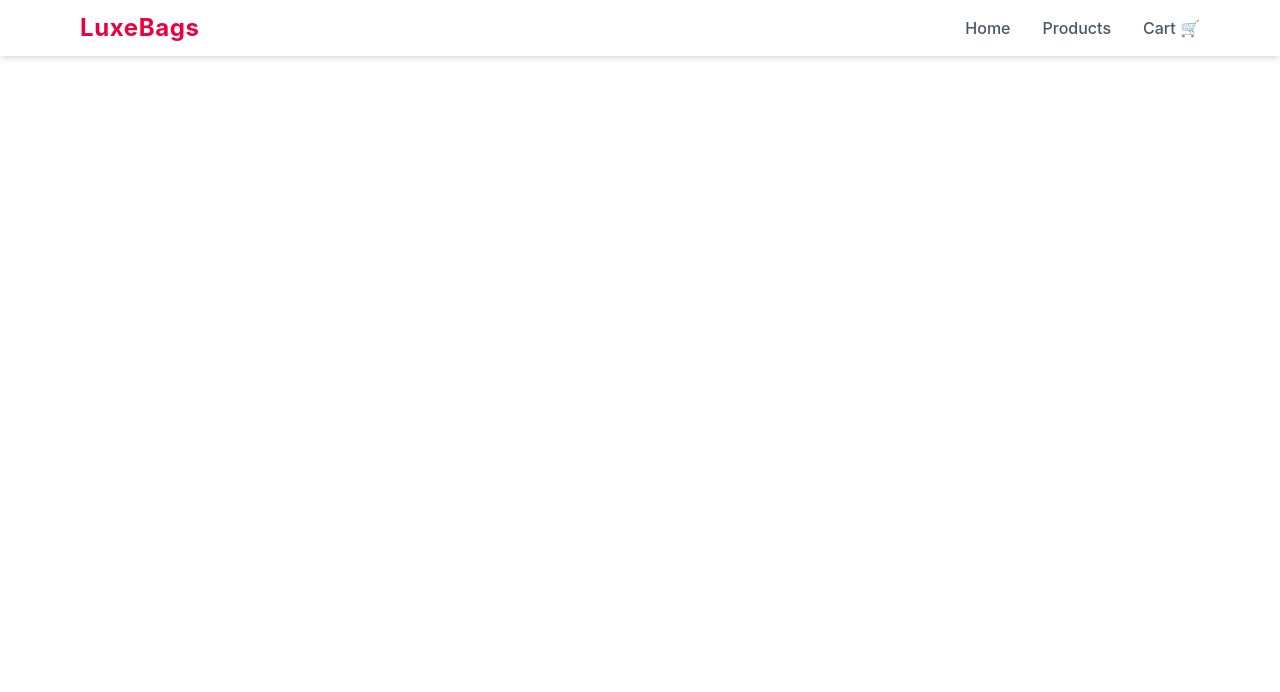
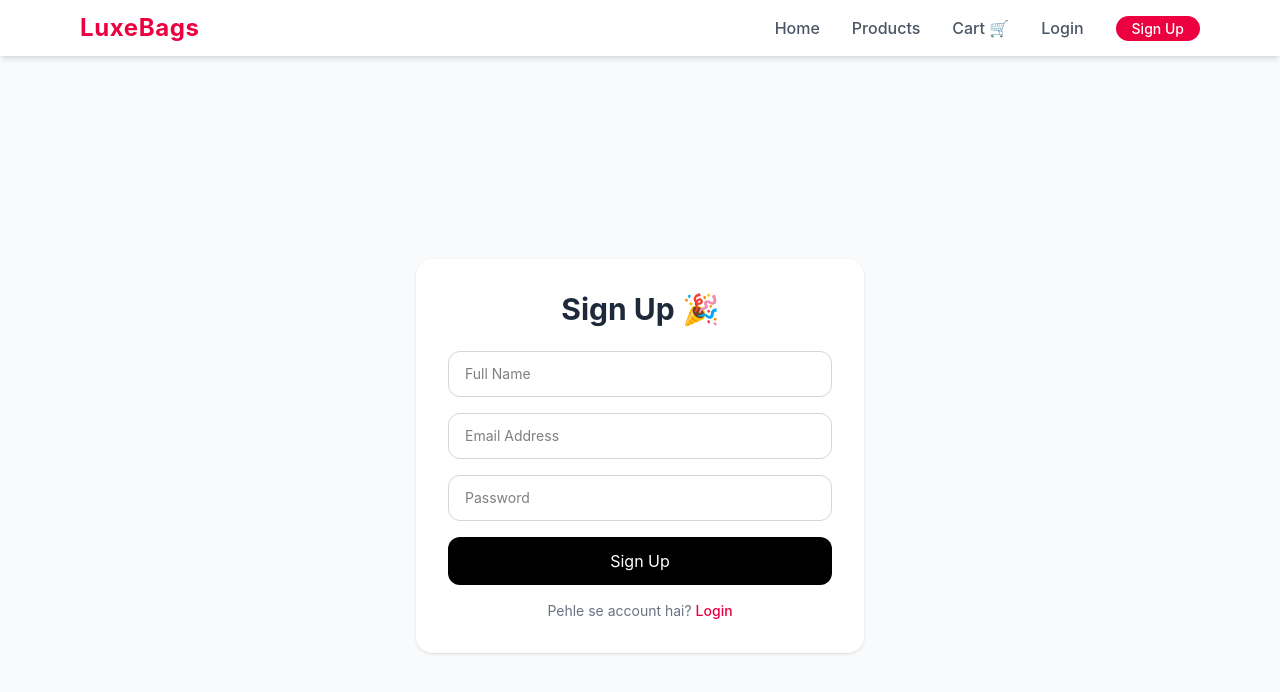
Before and after one commit to ambreeshsingh/luxebags-frontened, a React (Vite) app: page /signup in a window 1280 px wide. Shown: the top 692 px of the page. Built offline with nearby package versions, Linux system fonts and the light colour scheme.

Commit message:
login signup added

```diff
--- a/src/App.jsx
+++ b/src/App.jsx
@@ -5,6 +5,8 @@ import Products from './pages/Products.jsx'
 import ProductDetail from './pages/ProductDetail.jsx'
 import Cart from './pages/Cart.jsx'
 import Checkout from './pages/Checkout.jsx'
+import Login from './pages/Login.jsx'
+import Signup from './pages/Signup.jsx'
 
 function App() {
   return (
@@ -17,6 +19,8 @@ function App() {
         <Route path="/product/:id" element={<ProductDetail />} />
         <Route path="/cart" element={<Cart />} />
         <Route path="/checkout" element={<Checkout />} />
+        <Route path="/login" element={<Login />} />
+        <Route path="/signup" element={<Signup />} />
       </Routes>
     </BrowserRouter>
   )
--- a/src/components/Navbar.jsx
+++ b/src/components/Navbar.jsx
@@ -1,43 +1,52 @@
+
+
 // import { Link } from 'react-router-dom'
 // import { useState } from 'react'
 // import { useCart } from '../context/CartContext'
 
 // const Navbar = () => {
-//   const [menuOpen, setMenuOpen] = useState(false)  // for mobile hamburger menu
+//   const [menuOpen, setMenuOpen] = useState(false)
+//   const { totalItems } = useCart()  // ← ADD
 
 //   return (
 //     <nav className="bg-white shadow-md sticky top-0 z-50">
-//       {/* Main container - centers content and adds padding */}
 //       <div className="max-w-6xl mx-auto px-4 py-3 flex items-center justify-between">
-
-//         {/* Logo / Brand name */}
 //         <Link to="/" className="text-2xl font-bold text-rose-600 tracking-wide">
 //           LuxeBags
 //         </Link>
 
-//         {/* Desktop Links - hidden on mobile */}
 //         <ul className="hidden md:flex gap-8 text-gray-600 font-medium">
 //           <li><Link to="/" className="hover:text-rose-600 transition">Home</Link></li>
 //           <li><Link to="/products" className="hover:text-rose-600 transition">Products</Link></li>
-//           <li><Link to="/cart" className="hover:text-rose-600 transition">Cart 🛒</Link></li>
+//           <li>
+//             <Link to="/cart" className="hover:text-rose-600 transition relative">
+//               Cart 🛒
+//               {totalItems > 0 && (
+//                 <span className="absolute -top-2 -right-4 bg-rose-600 text-white text-xs rounded-full w-5 h-5 flex items-center justify-center">
+//                   {totalItems}
+//                 </span>
+//               )}
+//             </Link>
+//           </li>
 //         </ul>
 
-//         {/* Mobile Hamburger Button - only shows on small screens */}
 //         <button
 //           className="md:hidden text-gray-600 text-2xl"
-//           onClick={() => setMenuOpen(!menuOpen)}  // toggles menu open/close
+//           onClick={() => setMenuOpen(!menuOpen)}
 //         >
 //           {menuOpen ? '✕' : '☰'}
 //         </button>
-
 //       </div>
 
-//       {/* Mobile Dropdown Menu - shows only when menuOpen is true */}
 //       {menuOpen && (
 //         <ul className="md:hidden bg-white px-4 pb-4 flex flex-col gap-3 text-gray-600 font-medium">
 //           <li><Link to="/" onClick={() => setMenuOpen(false)}>Home</Link></li>
 //           <li><Link to="/products" onClick={() => setMenuOpen(false)}>Products</Link></li>
-//           <li><Link to="/cart" onClick={() => setMenuOpen(false)}>Cart 🛒</Link></li>
+//           <li>
+//             <Link to="/cart" onClick={() => setMenuOpen(false)}>
+//               Cart 🛒 {totalItems > 0 && `(${totalItems})`}
+//             </Link>
+//           </li>
 //         </ul>
 //       )}
 //     </nav>
@@ -52,7 +61,17 @@ import { useCart } from '../context/CartContext'
 
 const Navbar = () => {
   const [menuOpen, setMenuOpen] = useState(false)
-  const { totalItems } = useCart()  // ← ADD
+  const { totalItems } = useCart()
+  const name = localStorage.getItem("name")
+  // agar login hai toh name milega
+
+  const handleLogout = () => {
+    localStorage.removeItem("token")
+    localStorage.removeItem("name")
+    // token aur name delete karo
+    window.location.href = "/"
+    // home pe redirect karo
+  }
 
   return (
     <nav className="bg-white shadow-md sticky top-0 z-50">
@@ -61,7 +80,8 @@ const Navbar = () => {
           LuxeBags
         </Link>
 
-        <ul className="hidden md:flex gap-8 text-gray-600 font-medium">
+        {/* Desktop Links */}
+        <ul className="hidden md:flex gap-8 text-gray-600 font-medium items-center">
           <li><Link to="/" className="hover:text-rose-600 transition">Home</Link></li>
           <li><Link to="/products" className="hover:text-rose-600 transition">Products</Link></li>
           <li>
@@ -74,6 +94,29 @@ const Navbar = () => {
               )}
             </Link>
           </li>
+          {name ? (
+            // agar login hai
+            <>
+              <li className="text-rose-600 font-semibold">Hi, {name}! 👋</li>
+              <li>
+                <button onClick={handleLogout}
+                  className="bg-rose-600 text-white px-4 py-1 rounded-full text-sm hover:bg-rose-700 transition">
+                  Logout
+                </button>
+              </li>
+            </>
+          ) : (
+            // agar login nahi hai
+            <>
+              <li><Link to="/login" className="hover:text-rose-600 transition">Login</Link></li>
+              <li>
+                <Link to="/signup"
+                  className="bg-rose-600 text-white px-4 py-1 rounded-full text-sm hover:bg-rose-700 transition">
+                  Sign Up
+                </Link>
+              </li>
+            </>
+          )}
         </ul>
 
         <button
@@ -84,6 +127,7 @@ const Navbar = () => {
         </button>
       </div>
 
+      {/* Mobile Menu */}
       {menuOpen && (
         <ul className="md:hidden bg-white px-4 pb-4 flex flex-col gap-3 text-gray-600 font-medium">
           <li><Link to="/" onClick={() => setMenuOpen(false)}>Home</Link></li>
@@ -93,6 +137,17 @@ const Navbar = () => {
               Cart 🛒 {totalItems > 0 && `(${totalItems})`}
             </Link>
           </li>
+          {name ? (
+            <>
+              <li className="text-rose-600 font-semibold">Hi, {name}! 👋</li>
+              <li><button onClick={handleLogout} className="text-red-500">Logout</button></li>
+            </>
+          ) : (
+            <>
+              <li><Link to="/login" onClick={() => setMenuOpen(false)}>Login</Link></li>
+              <li><Link to="/signup" onClick={() => setMenuOpen(false)}>Sign Up</Link></li>
+            </>
+          )}
         </ul>
       )}
     </nav>
--- /dev/null
+++ b/src/pages/Login.jsx
@@ -0,0 +1,78 @@
+import { useState } from "react";
+import { useNavigate, Link } from "react-router-dom";
+
+export default function Login() {
+  const navigate = useNavigate();
+  const [form, setForm] = useState({ email: "", password: "" });
+  const [error, setError] = useState("");
+  const [loading, setLoading] = useState(false);
+
+  const handleChange = (e) => {
+    setForm({ ...form, [e.target.name]: e.target.value });
+  };
+
+  const handleLogin = async () => {
+    setLoading(true);
+    try {
+      const res = await fetch("https://handbags-backend.onrender.com/api/auth/login", {
+        method: "POST",
+        headers: { "Content-Type": "application/json" },
+        body: JSON.stringify(form),
+      });
+
+      const data = await res.json();
+
+      if (res.ok) {
+        localStorage.setItem("token", data.token);
+        localStorage.setItem("name", data.name);
+        // token save karo localStorage mein
+        alert(`Welcome back ${data.name}! 🎉`);
+        navigate("/");
+      } else {
+        setError(data.message);
+      }
+    } catch (error) {
+      setError("Something went wrong!");
+    }
+    setLoading(false);
+  };
+
+  return (
+    <div className="min-h-screen bg-gray-50 flex items-center justify-center px-4">
+      <div className="bg-white rounded-2xl shadow p-8 w-full max-w-md">
+        <h1 className="text-3xl font-bold text-center text-gray-800 mb-6">
+          Login 👋
+        </h1>
+
+        {error && (
+          <p className="text-red-500 text-sm text-center mb-4">{error}</p>
+        )}
+
+        <div className="flex flex-col gap-4">
+          <input type="email" name="email" placeholder="Email Address"
+            value={form.email} onChange={handleChange}
+            className="border border-gray-300 rounded-xl px-4 py-3 text-sm focus:outline-none focus:border-black"
+          />
+          <input type="password" name="password" placeholder="Password"
+            value={form.password} onChange={handleChange}
+            className="border border-gray-300 rounded-xl px-4 py-3 text-sm focus:outline-none focus:border-black"
+          />
+          <button
+            onClick={handleLogin}
+            disabled={loading}
+            className="bg-black text-white py-3 rounded-xl hover:bg-gray-800 transition disabled:opacity-50"
+          >
+            {loading ? "Logging in..." : "Login"}
+          </button>
+
+          <p className="text-center text-sm text-gray-500">
+            Account nahi hai?{" "}
+            <Link to="/signup" className="text-rose-600 font-medium hover:underline">
+              Sign Up
+            </Link>
+          </p>
+        </div>
+      </div>
+    </div>
+  );
+}
--- /dev/null
+++ b/src/pages/Signup.jsx
@@ -0,0 +1,79 @@
+import { useState } from "react";
+import { useNavigate, Link } from "react-router-dom";
+
+export default function Signup() {
+  const navigate = useNavigate();
+  const [form, setForm] = useState({ name: "", email: "", password: "" });
+  const [error, setError] = useState("");
+  const [loading, setLoading] = useState(false);
+
+  const handleChange = (e) => {
+    setForm({ ...form, [e.target.name]: e.target.value });
+  };
+
+  const handleSignup = async () => {
+    setLoading(true);
+    try {
+      const res = await fetch("https://handbags-backend.onrender.com/api/auth/signup", {
+        method: "POST",
+        headers: { "Content-Type": "application/json" },
+        body: JSON.stringify(form),
+      });
+
+      const data = await res.json();
+
+      if (res.ok) {
+        alert("Account created ✅ Ab login karo!");
+        navigate("/login");
+      } else {
+        setError(data.message);
+      }
+    } catch (error) {
+      setError("Something went wrong!");
+    }
+    setLoading(false);
+  };
+
+  return (
+    <div className="min-h-screen bg-gray-50 flex items-center justify-center px-4">
+      <div className="bg-white rounded-2xl shadow p-8 w-full max-w-md">
+        <h1 className="text-3xl font-bold text-center text-gray-800 mb-6">
+          Sign Up 🎉
+        </h1>
+
+        {error && (
+          <p className="text-red-500 text-sm text-center mb-4">{error}</p>
+        )}
+
+        <div className="flex flex-col gap-4">
+          <input type="text" name="name" placeholder="Full Name"
+            value={form.name} onChange={handleChange}
+            className="border border-gray-300 rounded-xl px-4 py-3 text-sm focus:outline-none focus:border-black"
+          />
+          <input type="email" name="email" placeholder="Email Address"
+            value={form.email} onChange={handleChange}
+            className="border border-gray-300 rounded-xl px-4 py-3 text-sm focus:outline-none focus:border-black"
+          />
+          <input type="password" name="password" placeholder="Password"
+            value={form.password} onChange={handleChange}
+            className="border border-gray-300 rounded-xl px-4 py-3 text-sm focus:outline-none focus:border-black"
+          />
+          <button
+            onClick={handleSignup}
+            disabled={loading}
+            className="bg-black text-white py-3 rounded-xl hover:bg-gray-800 transition disabled:opacity-50"
+          >
+            {loading ? "Creating Account..." : "Sign Up"}
+          </button>
+
+          <p className="text-center text-sm text-gray-500">
+            Pehle se account hai?{" "}
+            <Link to="/login" className="text-rose-600 font-medium hover:underline">
+              Login
+            </Link>
+          </p>
+        </div>
+      </div>
+    </div>
+  );
+}
```
